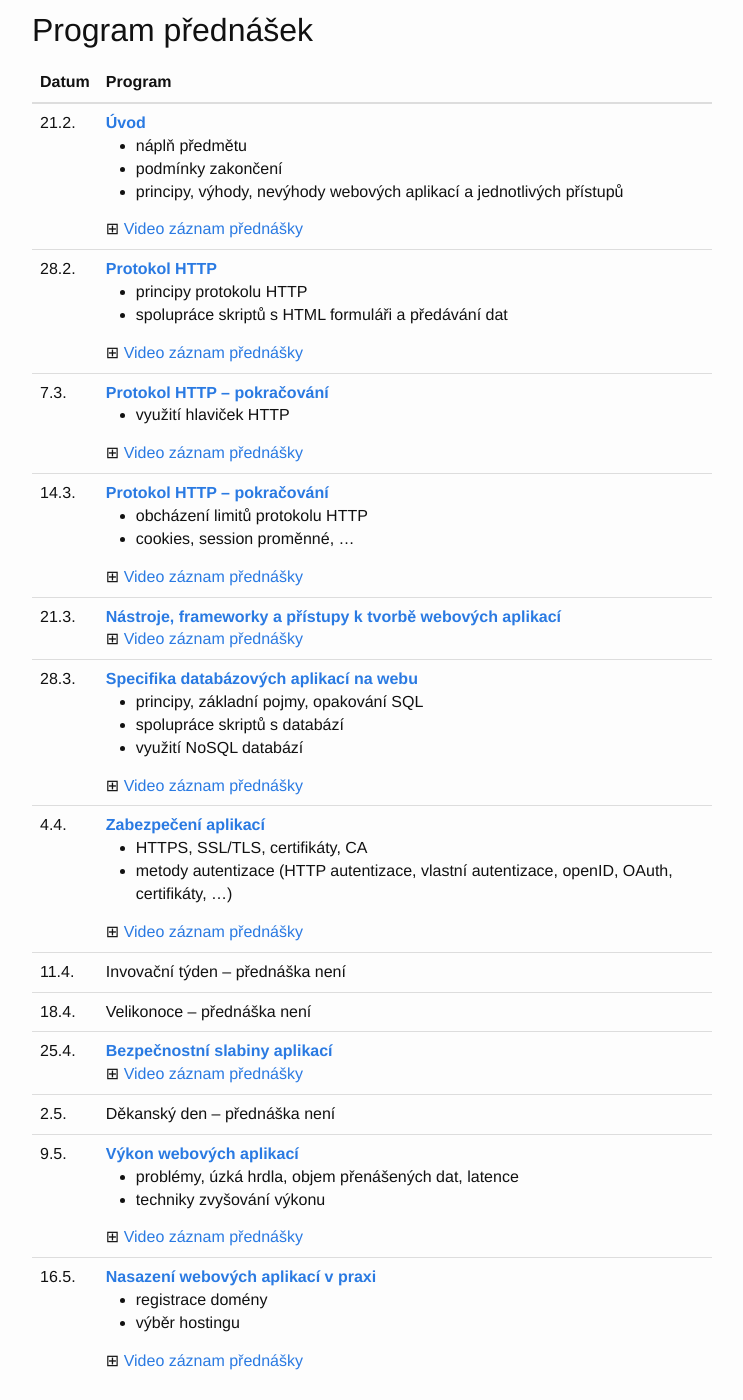
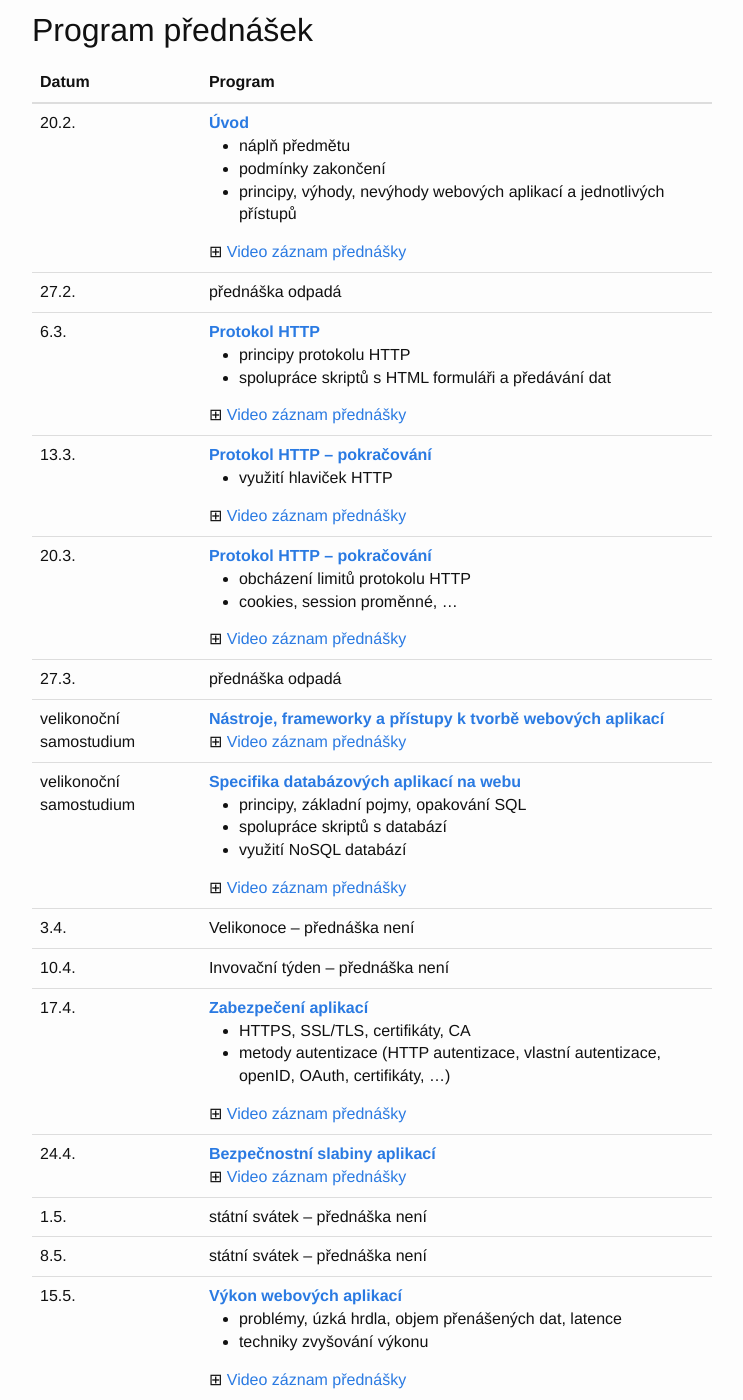
Before and after one commit to 4iz278/4iz278.github.io, a Jekyll site: the page built from prednasky/index.html, in a window 1280 px wide and 1400 px high, scrolled down 200 px. Shown: the whole window, without its empty margins (268-1011 px from the left). Built offline with Jekyll 4.4.1, drawn with Linux system fonts in a browser that asks for light colours; nearby versions of some CDN libraries.

Commit message:
Aktualizace na další semestr

```diff
--- a/prednasky/index.html
+++ b/prednasky/index.html
@@ -28,7 +28,7 @@ emailem.</p>
   </thead>
   <tbody>
     <tr>
-      <td>21.2.</td>
+      <td>20.2.</td>
       <td>
         <strong><a href="http://www.kosek.cz/vyuka/4iz278/prednasky/uvod/">Úvod</a></strong>
         <ul>
@@ -43,7 +43,11 @@ emailem.</p>
       </td>
     </tr>
     <tr>
-      <td>28.2.</td>
+      <td>27.2.</td>
+      <td>přednáška odpadá</td>
+    </tr>
+    <tr>
+      <td>6.3.</td>
       <td><strong><a href="http://www.kosek.cz/vyuka/4iz278/prednasky/http/">Protokol HTTP</a></strong>
         <ul>
           <li>principy protokolu HTTP</li>
@@ -56,7 +60,7 @@ emailem.</p>
       </td>
     </tr>
     <tr>
-      <td>7.3.</td>
+      <td>13.3.</td>
       <td><strong><a href="http://www.kosek.cz/vyuka/4iz278/prednasky/http/">Protokol HTTP – pokračování</a></strong>
         <ul>
           <li>využití hlaviček HTTP </li>
@@ -68,7 +72,7 @@ emailem.</p>
       </td>
     </tr>
     <tr>
-      <td>14.3.</td>
+      <td>20.3.</td>
       <td><strong><a href="http://www.kosek.cz/vyuka/4iz278/prednasky/http/">Protokol HTTP – pokračování</a></strong>
         <ul>
           <li>obcházení limitů protokolu HTTP</li>
@@ -81,7 +85,11 @@ emailem.</p>
       </td>
     </tr>
     <tr>
-      <td>21.3.</td>
+      <td>27.3.</td>
+      <td>přednáška odpadá</td>
+    </tr>
+    <tr>
+      <td>velikonoční samostudium</td>
       <td><strong><a href="http://www.kosek.cz/vyuka/4iz278/prednasky/prostredi/">Nástroje, frameworky a přístupy k tvorbě webových aplikací</a></strong>
         <details>
           <summary>Video záznam přednášky</summary>
@@ -90,7 +98,7 @@ emailem.</p>
       </td>
     </tr>
     <tr>
-      <td>28.3.</td>
+      <td>velikonoční samostudium</td>
       <td><strong><a href="http://www.kosek.cz/vyuka/4iz278/prednasky/databaze/">Specifika databázových aplikací na webu</a></strong>
         <ul>
           <li>principy, základní pojmy, opakování SQL </li>
@@ -104,7 +112,15 @@ emailem.</p>
       </td>
     </tr>
     <tr>
-      <td>4.4.</td>
+      <td>3.4.</td>
+      <td>Velikonoce – přednáška není</td>
+    </tr>
+    <tr>
+      <td>10.4.</td>
+      <td>Invovační týden – přednáška není</td>
+    </tr>
+    <tr>
+      <td>17.4.</td>
       <td><strong><a href="http://www.kosek.cz/vyuka/4iz278/prednasky/bezpecnost/">Zabezpečení aplikací</a></strong>
         <ul>
           <li>HTTPS, SSL/TLS, certifikáty, CA </li>
@@ -117,15 +133,7 @@ emailem.</p>
       </td>
     </tr>
     <tr>
-      <td>11.4.</td>
-      <td>Invovační týden – přednáška není</td>
-    </tr>
-    <tr>
-      <td>18.4.</td>
-      <td>Velikonoce – přednáška není</td>
-    </tr>
-    <tr>
-      <td>25.4.</td>
+      <td>24.4.</td>
       <td><strong><a href="http://www.kosek.cz/vyuka/4iz278/prednasky/bezpecnost/">Bezpečnostní slabiny aplikací</a></strong>
         <details>
           <summary>Video záznam přednášky</summary>
@@ -134,11 +142,15 @@ emailem.</p>
       </td>
     </tr>
     <tr>
-      <td>2.5.</td>
-      <td>Děkanský den – přednáška není</td>
+      <td>1.5.</td>
+      <td>státní svátek – přednáška není</td>
     </tr>
     <tr>
-      <td>9.5.</td>
+      <td>8.5.</td>
+      <td>státní svátek – přednáška není</td>
+    </tr>
+    <tr>
+      <td>15.5.</td>
       <td><strong><a href="http://www.kosek.cz/vyuka/4iz278/prednasky/vykon/">Výkon webových aplikací</a></strong>
         <ul>
           <li>problémy, úzká hrdla, objem přenášených dat, latence </li>
@@ -151,7 +163,7 @@ emailem.</p>
       </td>
     </tr>
     <tr>
-      <td>16.5.</td>
+      <td>15.5.</td>
       <td><strong><a href="http://www.kosek.cz/vyuka/4iz278/prednasky/nasazeni/">Nasazení webových aplikací v praxi</a></strong>
         <ul>
           <li>registrace domény</li>
```
